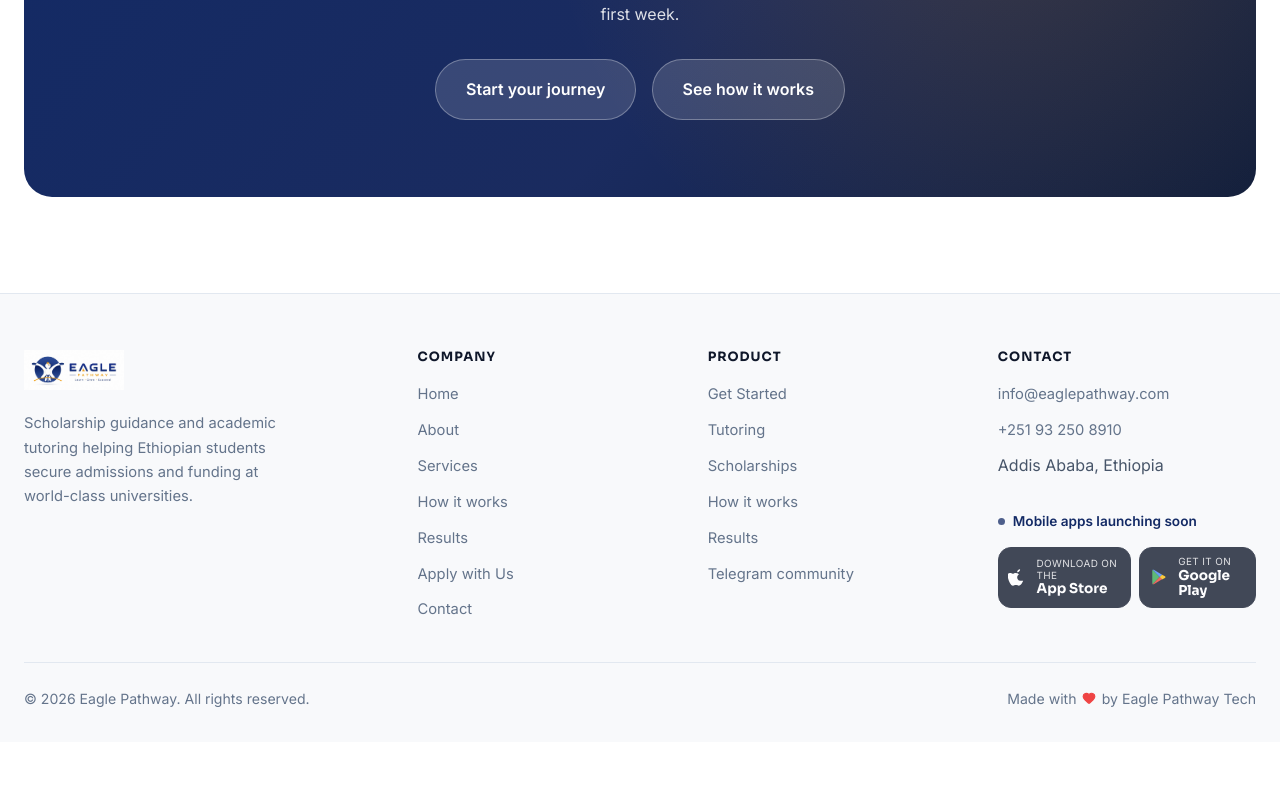
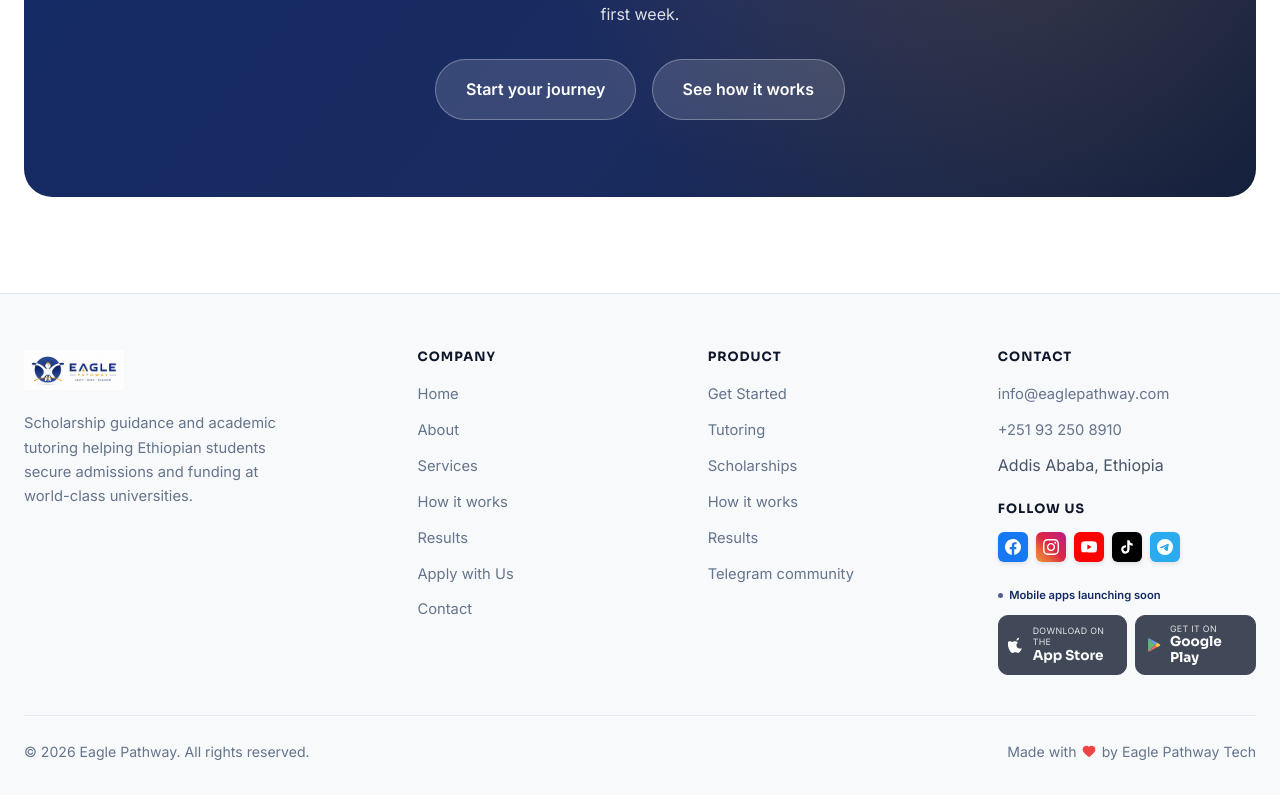
Before and after one commit to Eagle-Pathway/eagle-pathway-web, a Next.js app: page / in a window 1280 px wide. Shown: the part 3719-4514 px from the top of the page. Before the commit the page ends 4461 px from the top, so only its background shows below. Built offline with nearby package versions, Linux system fonts and the light colour scheme.

Commit message:
footer update

```diff
--- a/app/components/AppButtons.tsx
+++ b/app/components/AppButtons.tsx
@@ -1,6 +1,6 @@
 import { site } from '../content/site';
 
-function AppleLogo({ size = 22 }: { size?: number }) {
+function AppleLogo({ size = 18 }: { size?: number }) {
   return (
     <svg width={size} height={size} viewBox="0 0 24 24" fill="currentColor" aria-hidden>
       <path d="M16.37 1.43c.08 1.02-.33 2.02-.99 2.74-.7.77-1.85 1.36-2.96 1.27-.1-.99.38-2.02 1-2.66.69-.74 1.9-1.29 2.95-1.35zM20.5 17.2c-.55 1.27-.82 1.84-1.53 2.96-.99 1.57-2.39 3.53-4.12 3.54-1.54.01-1.94-1-4.03-.99-2.09.01-2.53 1.01-4.07.99-1.73-.01-3.05-1.78-4.04-3.35C-.05 16.05-.34 11-1 8.9c.7-1.45 2.07-2.37 3.59-2.39 1.46-.02 2.84.99 3.74.99.9 0 2.57-1.22 4.33-1.04.74.03 2.81.3 4.14 2.26-3.63 1.99-3.05 7.16 1.7 8.48z" />
@@ -8,7 +8,7 @@ function AppleLogo({ size = 22 }: { size?: number }) {
   );
 }
 
-function PlayLogo({ size = 22 }: { size?: number }) {
+function PlayLogo({ size = 18 }: { size?: number }) {
   return (
     <svg width={size} height={size} viewBox="0 0 24 24" aria-hidden>
       <path d="M3.6 2.3c-.3.3-.5.7-.5 1.3v16.8c0 .6.2 1 .5 1.3l.1.1L13 12.1v-.2L3.7 2.2l-.1.1z" fill="#34a853" />
--- a/app/components/Footer.tsx
+++ b/app/components/Footer.tsx
@@ -56,7 +56,67 @@ export default function Footer() {
               <li><a href={`tel:${site.phone.replace(/\s/g, '')}`}>{site.phone}</a></li>
               <li>{site.location}</li>
             </ul>
-            <div style={{ marginTop: '2rem' }}>
+            <div style={{ marginTop: '1.5rem' }}>
+              <h4 style={{ marginBottom: '1rem' }}>Follow Us</h4>
+              <div className="social-links">
+                <a
+                  href={site.socials.facebook}
+                  target="_blank"
+                  rel="noopener noreferrer"
+                  aria-label="Facebook"
+                  className="social-icon social-icon-facebook"
+                >
+                  <svg width="16" height="16" viewBox="0 0 24 24" fill="currentColor">
+                    <path d="M24 12.073c0-6.627-5.373-12-12-12s-12 5.373-12 12c0 5.99 4.388 10.954 10.125 11.854v-8.385H7.078v-3.47h3.047V9.43c0-3.007 1.792-4.669 4.533-4.669 1.312 0 2.686.235 2.686.235v2.953H15.83c-1.491 0-1.956.925-1.956 1.874v2.25h3.328l-.532 3.47h-2.796v8.385C19.612 23.027 24 18.062 24 12.073z"/>
+                  </svg>
+                </a>
+                <a
+                  href={site.socials.instagram}
+                  target="_blank"
+                  rel="noopener noreferrer"
+                  aria-label="Instagram"
+                  className="social-icon social-icon-instagram"
+                >
+                  <svg width="16" height="16" viewBox="0 0 24 24" fill="currentColor">
+                    <path d="M12 2.163c3.204 0 3.584.012 4.85.07 3.252.148 4.771 1.691 4.919 4.919.058 1.265.069 1.645.069 4.849 0 3.205-.012 3.584-.069 4.849-.149 3.225-1.664 4.771-4.919 4.919-1.266.058-1.644.07-4.85.07-3.204 0-3.584-.012-4.849-.07-3.26-.149-4.771-1.699-4.919-4.92-.058-1.265-.07-1.644-.07-4.849 0-3.204.013-3.583.07-4.849.149-3.227 1.664-4.771 4.919-4.919 1.266-.057 1.645-.069 4.849-.069zm0-2.163c-3.259 0-3.667.014-4.947.072-4.358.2-6.78 2.618-6.98 6.98-.059 1.281-.073 1.689-.073 4.948 0 3.259.014 3.668.072 4.948.2 4.358 2.618 6.78 6.98 6.98 1.281.058 1.689.072 4.948.072 3.259 0 3.668-.014 4.948-.072 4.354-.2 6.782-2.618 6.979-6.98.059-1.28.073-1.689.073-4.948 0-3.259-.014-3.667-.072-4.947-.196-4.354-2.617-6.78-6.979-6.98-1.281-.059-1.69-.073-4.949-.073zm0 5.838c-3.403 0-6.162 2.759-6.162 6.162s2.759 6.163 6.162 6.163 6.162-2.759 6.162-6.163c0-3.403-2.759-6.162-6.162-6.162zm0 10.162c-2.209 0-4-1.79-4-4 0-2.209 1.791-4 4-4s4 1.791 4 4c0 2.21-1.791 4-4 4zm6.406-11.845c-.796 0-1.441.645-1.441 1.44s.645 1.44 1.441 1.44c.795 0 1.439-.645 1.439-1.44s-.644-1.44-1.439-1.44z"/>
+                  </svg>
+                </a>
+                <a
+                  href={site.socials.youtube}
+                  target="_blank"
+                  rel="noopener noreferrer"
+                  aria-label="YouTube"
+                  className="social-icon social-icon-youtube"
+                >
+                  <svg width="16" height="16" viewBox="0 0 24 24" fill="currentColor">
+                    <path d="M23.498 6.186a3.016 3.016 0 0 0-2.122-2.136C19.505 3.545 12 3.545 12 3.545s-7.505 0-9.377.505A3.017 3.017 0 0 0 .502 6.186C0 8.07 0 12 0 12s0 3.93.502 5.814a3.016 3.016 0 0 0 2.122 2.136c1.871.505 9.376.505 9.376.505s7.505 0 9.377-.505a3.015 3.015 0 0 0 2.122-2.136C24 15.93 24 12 24 12s0-3.93-.502-5.814zM9.545 15.568V8.432L15.818 12l-6.273 3.568z"/>
+                  </svg>
+                </a>
+                <a
+                  href={site.socials.tiktok}
+                  target="_blank"
+                  rel="noopener noreferrer"
+                  aria-label="TikTok"
+                  className="social-icon social-icon-tiktok"
+                >
+                  <svg width="16" height="16" viewBox="0 0 24 24" fill="currentColor">
+                    <path d="M19.59 6.69a4.83 4.83 0 0 1-3.77-4.25V2h-3.45v13.67a2.89 2.89 0 0 1-5.2 1.74 2.89 2.89 0 0 1 2.31-4.64 2.93 2.93 0 0 1 .88.13V9.4a6.84 6.84 0 0 0-1-.05A6.33 6.33 0 0 0 5 20.1a6.34 6.34 0 0 0 10.86-4.43v-7a8.16 8.16 0 0 0 4.77 1.52v-3.4a4.85 4.85 0 0 1-1-.1z"/>
+                  </svg>
+                </a>
+                <a
+                  href={site.socials.telegram}
+                  target="_blank"
+                  rel="noopener noreferrer"
+                  aria-label="Telegram"
+                  className="social-icon social-icon-telegram"
+                >
+                  <svg width="16" height="16" viewBox="0 0 24 24" fill="currentColor">
+                    <path d="M11.944 0A12 12 0 0 0 0 12a12 12 0 0 0 12 12 12 12 0 0 0 12-12A12 12 0 0 0 12 0a12 12 0 0 0-.056 0zm4.962 7.224c.1-.002.321.023.465.14a.506.506 0 0 1 .171.325c.016.093.036.306.02.472-.18 1.898-.962 6.502-1.36 8.627-.168.9-.499 1.201-.82 1.23-.696.065-1.225-.46-1.9-.902-1.056-.693-1.653-1.124-2.678-1.8-1.185-.78-.417-1.21.258-1.91.177-.184 3.247-2.977 3.307-3.23.007-.032.014-.15-.056-.212s-.174-.041-.249-.024c-.106.024-1.793 1.14-5.061 3.345-.48.33-.913.49-1.302.48-.428-.008-1.252-.241-1.865-.44-.752-.245-1.349-.374-1.297-.789.027-.216.325-.437.893-.663 3.498-1.524 5.83-2.529 6.998-3.014 3.332-1.386 4.025-1.627 4.476-1.635z"/>
+                  </svg>
+                </a>
+              </div>
+            </div>
+            <div style={{ marginTop: '1.5rem' }}>
               <AppButtons />
             </div>
           </div>
--- a/app/content/site.ts
+++ b/app/content/site.ts
@@ -12,6 +12,13 @@ export const site = {
     url: "https://t.me/Tegegnpathway",
     handle: "@Tegegnpathway",
     members: "20,000+",
+  },
+  socials: {
+    facebook: "https://www.facebook.com/tegegnpathway",
+    tiktok: "https://www.tiktok.com/@tegegnpathway",
+    instagram: "https://www.instagram.com/tegegnpathway/",
+    youtube: "https://www.youtube.com/@TegegnPathways",
+    telegram: "https://t.me/Tegegnpathway",
   },
   app: {
     available: false,
--- a/app/globals.css
+++ b/app/globals.css
@@ -1379,33 +1379,33 @@ img { max-width: 100%; display: block; }
 .form-status.err { color: #dc2626; }
 
 /* ---------- App store buttons ---------- */
-.app-area { display: flex; flex-direction: column; gap: 0.9rem; }
+.app-area { display: flex; flex-direction: column; gap: 0.65rem; }
 .app-area.center { align-items: center; text-align: center; }
 .app-soon {
   display: inline-flex;
   align-items: center;
-  gap: 0.5rem;
-  font-size: 0.85rem;
+  gap: 0.4rem;
+  font-size: 0.7rem;
   font-weight: 600;
   color: var(--indigo-700);
 }
 .app-soon.on-dark { color: rgba(255, 255, 255, 0.9); }
 .app-soon-dot {
-  width: 7px;
-  height: 7px;
+  width: 5px;
+  height: 5px;
   border-radius: 50%;
   background: currentColor;
   animation: pulse-dot 2s ease-in-out infinite;
 }
 @keyframes pulse-dot { 0%, 100% { opacity: 1; } 50% { opacity: 0.35; } }
-.app-btns { display: flex; gap: 0.85rem; flex-wrap: wrap; }
+.app-btns { display: flex; gap: 0.6rem; flex-wrap: wrap; }
 .app-area.center .app-btns { justify-content: center; }
 .store-btn {
   display: inline-flex;
   align-items: center;
-  gap: 0.65rem;
-  padding: 0.6rem 1.15rem;
-  border-radius: 13px;
+  gap: 0.5rem;
+  padding: 0.45rem 0.85rem;
+  border-radius: 10px;
   border: 1px solid;
   transition: transform 0.2s var(--ease), box-shadow 0.2s var(--ease);
 }
@@ -1415,13 +1415,13 @@ img { max-width: 100%; display: block; }
 .store-btn.is-soon { opacity: 0.78; cursor: default; }
 .store-btn-text small {
   display: block;
-  font-size: 0.62rem;
+  font-size: 0.55rem;
   letter-spacing: 0.04em;
   text-transform: uppercase;
   opacity: 0.85;
   line-height: 1.2;
 }
-.store-btn-text b { display: block; font-family: var(--font-display); font-size: 1.05rem; line-height: 1.15; }
+.store-btn-text b { display: block; font-family: var(--font-display); font-size: 0.85rem; line-height: 1.15; }
 
 .spin { animation: spin 0.8s linear infinite; }
 @keyframes spin { to { transform: rotate(360deg); } }
@@ -2923,3 +2923,77 @@ height: 45px;
   .svc-grid { grid-template-columns: 1fr; }
   .dest-grid { grid-template-columns: 1fr; }
 }
+
+
+/* ---------- Social Links ---------- */
+.social-links {
+  display: flex;
+  gap: 0.5rem;
+  align-items: center;
+}
+
+.social-icon {
+  display: inline-flex;
+  align-items: center;
+  justify-content: center;
+  width: 30px;
+  height: 30px;
+  border-radius: 6px;
+  transition: all 0.3s cubic-bezier(0.22, 1, 0.36, 1);
+  box-shadow: 0 2px 4px rgba(0, 0, 0, 0.1);
+}
+
+.social-icon:hover {
+  transform: translateY(-2px);
+  box-shadow: 0 4px 12px rgba(0, 0, 0, 0.15);
+}
+
+.social-icon-facebook {
+  background: #1877F2;
+  color: #fff;
+}
+
+.social-icon-facebook:hover {
+  background: #0d65d9;
+  box-shadow: 0 4px 12px rgba(24, 119, 242, 0.4);
+}
+
+.social-icon-instagram {
+  background: linear-gradient(45deg, #f09433 0%, #e6683c 25%, #dc2743 50%, #cc2366 75%, #bc1888 100%);
+  color: #fff;
+}
+
+.social-icon-instagram:hover {
+  background: linear-gradient(45deg, #e08322 0%, #d5572b 25%, #cb1632 50%, #bb1255 75%, #ab0777 100%);
+  box-shadow: 0 4px 12px rgba(225, 48, 108, 0.4);
+}
+
+.social-icon-youtube {
+  background: #FF0000;
+  color: #fff;
+}
+
+.social-icon-youtube:hover {
+  background: #cc0000;
+  box-shadow: 0 4px 12px rgba(255, 0, 0, 0.4);
+}
+
+.social-icon-tiktok {
+  background: #000000;
+  color: #fff;
+}
+
+.social-icon-tiktok:hover {
+  background: #333333;
+  box-shadow: 0 4px 12px rgba(0, 0, 0, 0.4);
+}
+
+.social-icon-telegram {
+  background: #2AABEE;
+  color: #fff;
+}
+
+.social-icon-telegram:hover {
+  background: #229ed9;
+  box-shadow: 0 4px 12px rgba(42, 171, 238, 0.4);
+}
```
Also changed, not shown: 1 other file (tests, documents, lock files or other folders).
